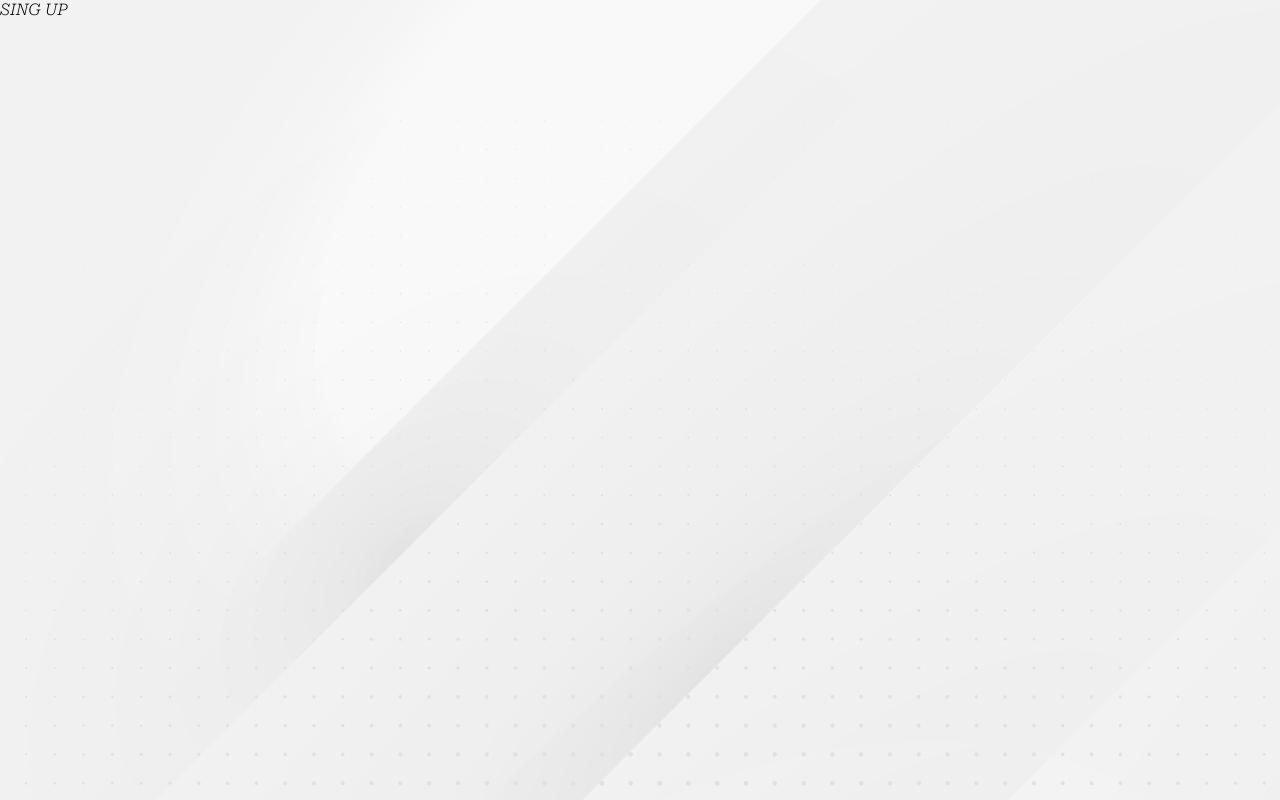
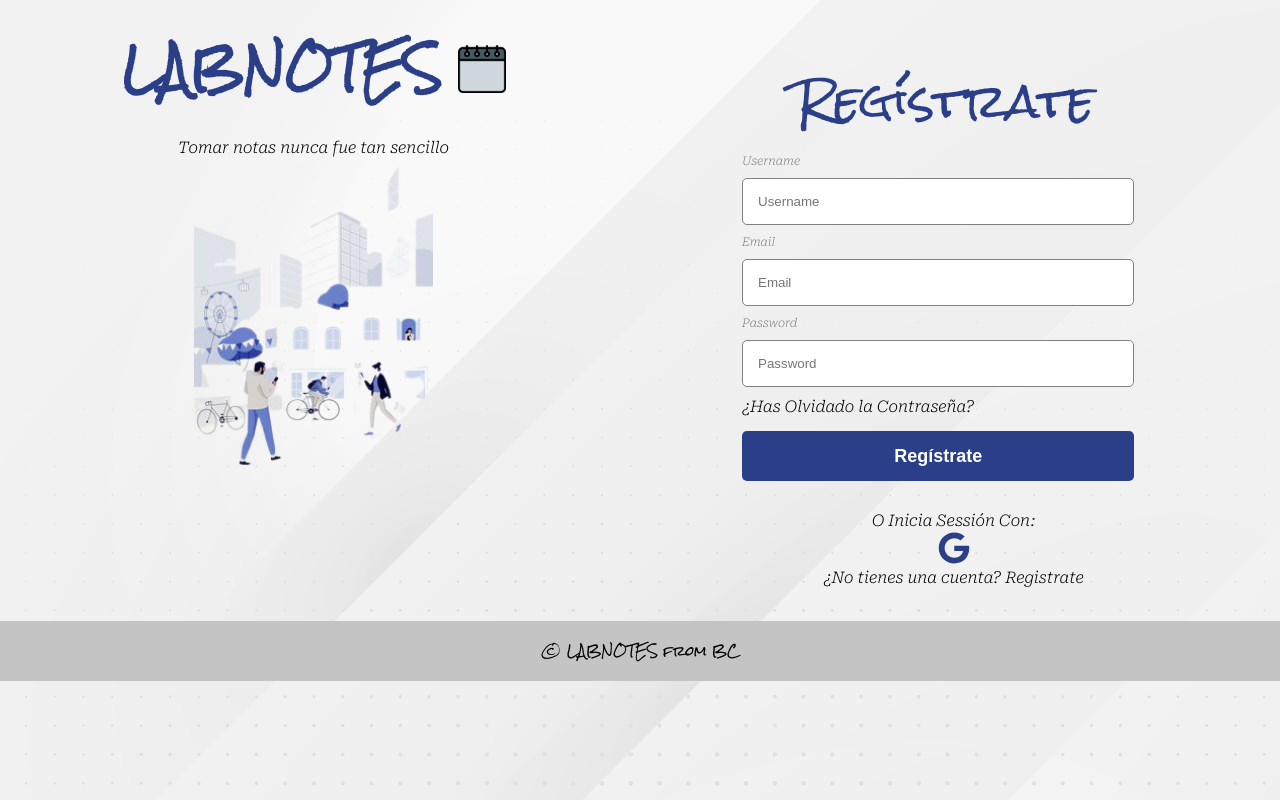
Before and after one commit to Laboratoria/LIM016-notes, a React (Create React App) app: page /singup in a window 1280 px wide. Built offline with nearby package versions, Linux system fonts and the light colour scheme.

Commit message:
Error de node_modules o Please enter the commit message for your changes. Lines starting

```diff
--- a/src/components/formInput.css
+++ b/src/components/formInput.css
@@ -31,3 +31,9 @@ input:invalid[focused="true"]{
 input:invalid[focused="true"] ~ span{
     display: block;
 }
+
+@media (max-width: 375px) {
+    .formInput{
+        width: 100%;
+    }
+  }
--- a/src/index.scss
+++ b/src/index.scss
@@ -23,11 +23,26 @@ main {
 
 section {
   display: block;
-  padding: 2px 2px 2px 2px;
+  padding: 0px 2px 2px 2px;
 }
 
 section > p{
   text-align: center;
+}
+
+footer {
+  background:#C4C4C4;
+  width: 100%;
+  height: 100%;
+  padding:15px;
+  display: flex;
+  flex-wrap:wrap;
+  justify-content:center;
+}
+
+footer > p {
+  font-family: 'Rock Salt', cursive;
+  font-size: 0.8rem;
 }
 
 .eslogan{
@@ -35,7 +50,7 @@ section > p{
   font-family: 'Rock Salt', cursive;
   text-align: center;
   padding-bottom: 1rem;
-  margin-top: 4rem;
+  margin-top: 1rem;
   color: #2A3F88;
   width:80%;
 }
@@ -54,6 +69,7 @@ section > p{
 .login{
   margin-top: 2rem;
 }
+
 .title{
   font-family: 'Rock Salt', cursive;
   font-size: 2.8rem;
@@ -77,6 +93,7 @@ section > p{
   flex-direction: row;
   justify-content: space-around;
 }
+
 button{
   width: 75%;
   height: 50px;
@@ -99,12 +116,19 @@ button{
   }
 
   .containerLogin{
-        width: 50%;
-        float: left;
-        flex-direction: column;
-        display: flex;
-        align-items: center;
-        margin-top: 4rem
+    width: 50%;
+    float: left;
+    flex-direction: column;
+    display: flex;
+    align-items: center;
+    margin-top: 1rem
+  }
+
+  .container{
+    width: 50%;
+    flex-direction: column;
+    display: flex;
+    align-items: center;
   }
 
   .containerForm{
@@ -113,7 +137,17 @@ button{
       float:right;
       margin: 1%;
       margin-bottom: 2rem;
-      margin-top: 3rem;
+      margin-top: 0rem;
+  }
+}
+
+@media (max-width: 375px) {
+  .center{
+    padding: 0px 0px 0px 0px;
+  }
+
+  button{
+    width: 100%;
   }
 }
 
@@ -121,14 +155,16 @@ button{
   .containerLogin {
     display: none;
   }
+
   .containerForm{
     margin: 4rem;
   }
+
   .title{
     font-size: 1.8rem;
   }
+
   form{
     padding: 10px  0px;
   }
-
 }
--- a/src/pages/SingUpPages.jsx
+++ b/src/pages/SingUpPages.jsx
@@ -1,9 +1,104 @@
-import React from 'react';
+import React, {useState} from 'react';
+import { FontAwesomeIcon } from '@fortawesome/react-fontawesome';
+import { faGoogle } from '@fortawesome/free-brands-svg-icons';
+import FormInput from "./../components/FormInput";
+import Footer from "./../components/Footer"
 
-export default function SingUpPages() {
+export default function LogInPages() {
+  const [values, setValues] = useState({
+    username: "",
+    email: "",
+    password: "",
+    confirmPassword: "",
+  });
+
+  const inputs = [
+    {
+      id: 1,
+      name: "username",
+      type: "text",
+      placeholder: "Username",
+      errorMessage:
+        "Username should be 3-16 characters and shouldn't include any special character!",
+      label: "Username",
+      pattern: "^[A-Za-z0-9]{3,16}$",
+      required: true,
+    },
+    {
+
+      id: 2,
+      name: "email",
+      type: "email",
+      placeholder: "Email",
+      errorMessage: "El correo no es válido",
+      label: "Email",
+      required: true,
+    },
+    {
+      id: 3,
+      name: "password",
+      type: "password",
+      placeholder: "Password",
+      errorMessage:
+        "Password 6 carácteres, incluye 1 letra, 1 número y 1 carácter especial!",
+      label: "Password",
+      pattern: `^(?=.*[0-9])(?=.*[a-zA-Z])(?=.*[!@#$%^&*])[a-zA-Z0-9!@#$%^&*]{6,6}$`,
+      required: true,
+    }
+  ];
+
+  const handleSubmit = (e) => {
+    e.preventDefault();
+  };
+
+  const onChange = (e) => {
+    setValues({ ...values, [e.target.name]: e.target.value });
+  };
+
   return (
-    <div>
-     SING UP
+    <>
+    <div id="template" className="templateLogin">
+      <div className="container">
+      <div className="titulo">
+          <h1 className="title">LABNOTES</h1>
+          <img className="logo2" src="/img/notas.png" alt=""/>
+        </div>
+        <div id="Logo" className="containerLogin">
+        <p >Tomar notas nunca fue tan sencillo</p>
+          <figure><img className="imagenFondo" src="/img/anotar-rbg.png" alt=""></img></figure>
+        </div>
+
+      </div>
+      <div id="login" className="containerForm">
+
+        <div id="login" className="login">
+          <section>
+            <p className="title">Regístrate</p>
+            <div className="center">
+              <form onSubmit={handleSubmit}>
+                  {inputs.map((input) => (
+                    <FormInput
+                      key={input.id}
+                      {...input}
+                      value={values[input.name]}
+                      onChange={onChange}
+                    />
+                  ))}
+                  <p>¿Has Olvidado la Contraseña?</p>
+                  <button>Regístrate</button>
+                </form>
+            </div>
+
+            <p>O Inicia Sessión Con:</p>
+            <div style={{fontSize:"2em", color: "#2A3F88", textAlign: "center"}}>
+              <FontAwesomeIcon icon={faGoogle} /> {" "}
+            </div>
+            <p>¿No tienes una cuenta? <a>Registrate</a></p>
+          </section>
+        </div>
+      </div>
     </div>
-  )
+     <Footer />
+     </>
+    )
 }
--- a/src/pages/login/LogInPages.jsx
+++ b/src/pages/login/LogInPages.jsx
@@ -2,6 +2,7 @@ import React, {useState} from 'react';
 import { FontAwesomeIcon } from '@fortawesome/react-fontawesome';
 import { faGoogle } from '@fortawesome/free-brands-svg-icons';
 import FormInput from "./../../components/FormInput";
+import Footer from "./../../components/Footer"
 
 export default function LogInPages() {
   const [values, setValues] = useState({
@@ -43,6 +44,7 @@ export default function LogInPages() {
   };
 
   return (
+    <>
     <div id="template" className="templateLogin">
       <div id="Logo" className="containerLogin">
         <p className="eslogan">Tomar notas nunca fue tan sencillo</p>
@@ -80,5 +82,7 @@ export default function LogInPages() {
         </div>
       </div>
     </div>
+     <Footer />
+     </>
     )
 }
```
Also changed, not shown: 1 other file (tests, documents, lock files or other folders).
